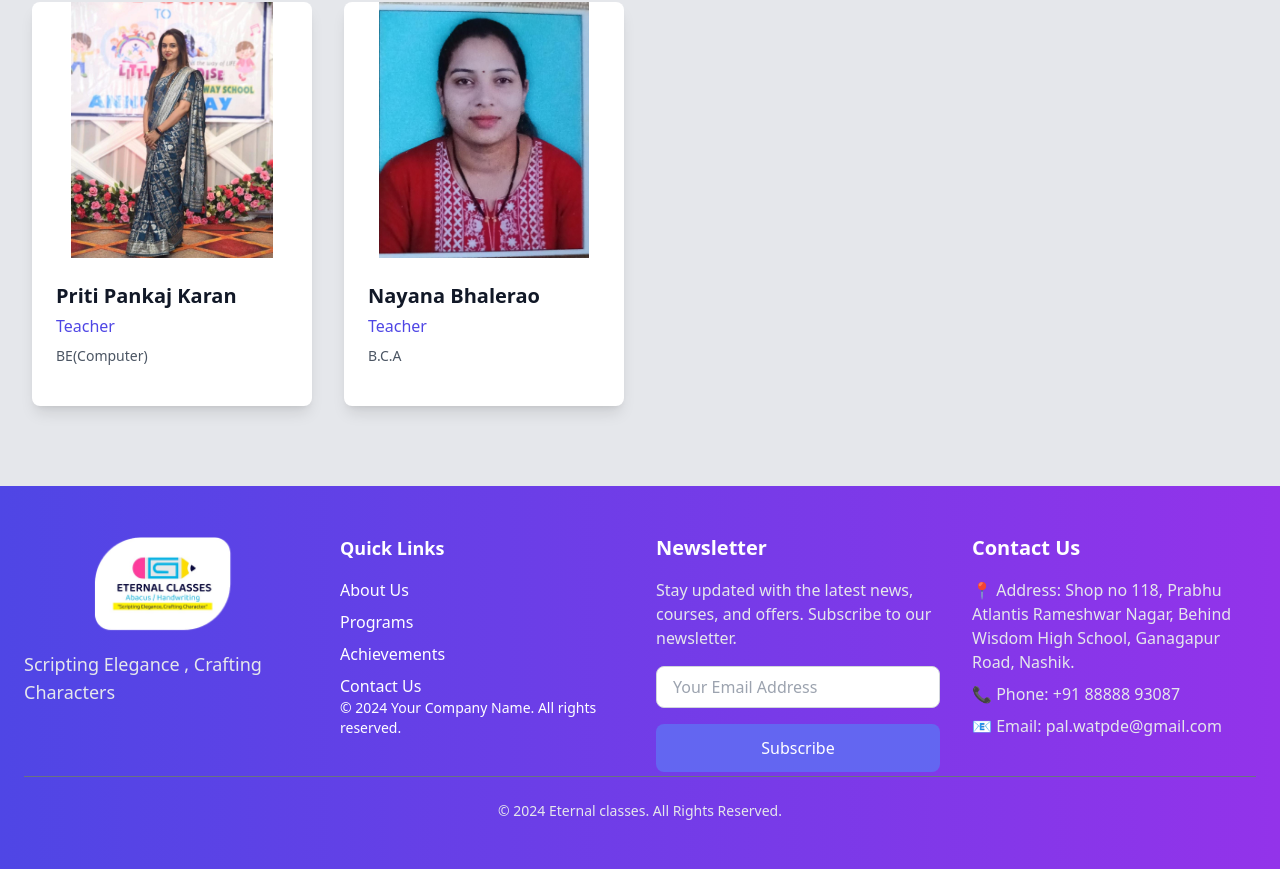
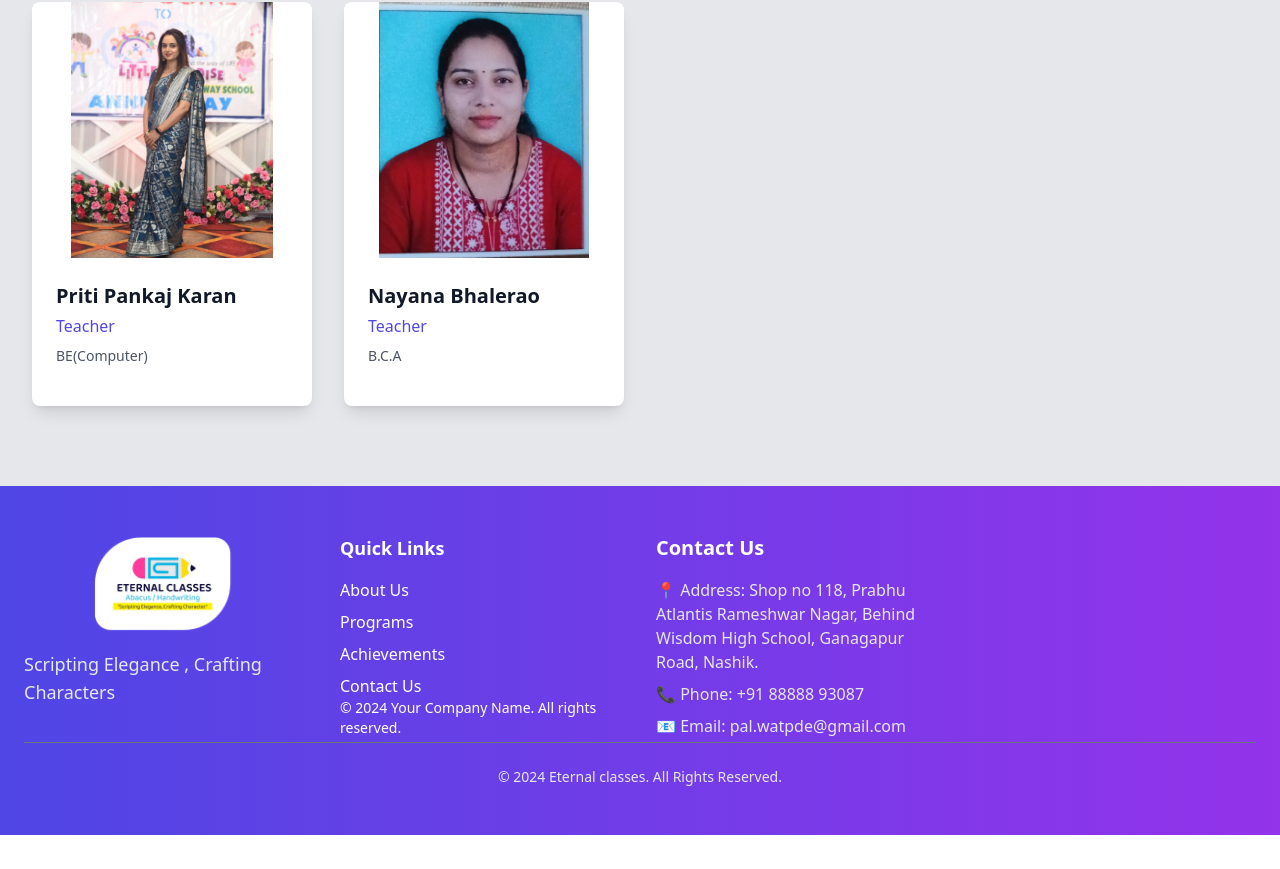
Before and after one commit to YashVarpe05/abacusweb, a React (Vite) app: page / in a window 1280 px wide. Shown: the part 2727-3596 px from the top of the page. After the commit the page ends 3562 px from the top, so only its background shows below. Built offline with nearby package versions, Linux system fonts and the light colour scheme.

Commit message:
Update Footer.tsx remove the newletter section

```diff
--- a/src/components/Footer.tsx
+++ b/src/components/Footer.tsx
@@ -92,24 +92,6 @@ export default function Footer() {
 					</div>
 				</div>
 
-				{/* Newsletter Signup */}
-				<div className="space-y-4">
-					<h3 className="text-xl font-semibold">Newsletter</h3>
-					<p className="text-gray-200">
-						Stay updated with the latest news, courses, and offers. Subscribe to
-						our newsletter.
-					</p>
-					<form className="flex flex-col space-y-4">
-						<input
-							type="email"
-							placeholder="Your Email Address"
-							className="px-4 py-2 rounded-lg border border-gray-300 focus:outline-none focus:ring-2 focus:ring-indigo-500"
-						/>
-						<button className="px-6 py-3 bg-indigo-500 text-white rounded-lg hover:bg-indigo-600 transition duration-300">
-							Subscribe
-						</button>
-					</form>
-				</div>
 
 				{/* Contact Information */}
 				<div className="space-y-4">
```
